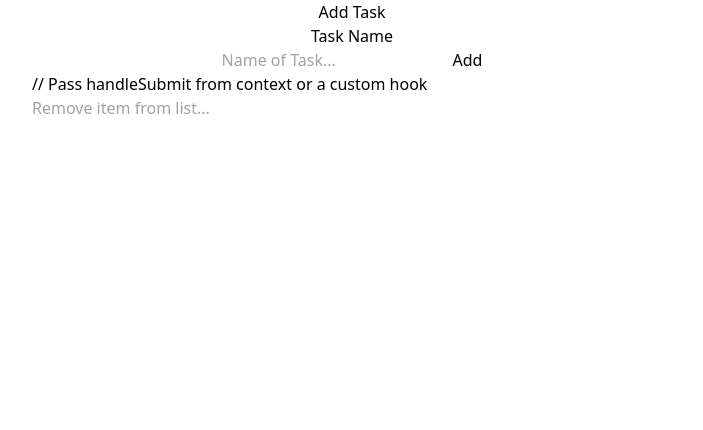
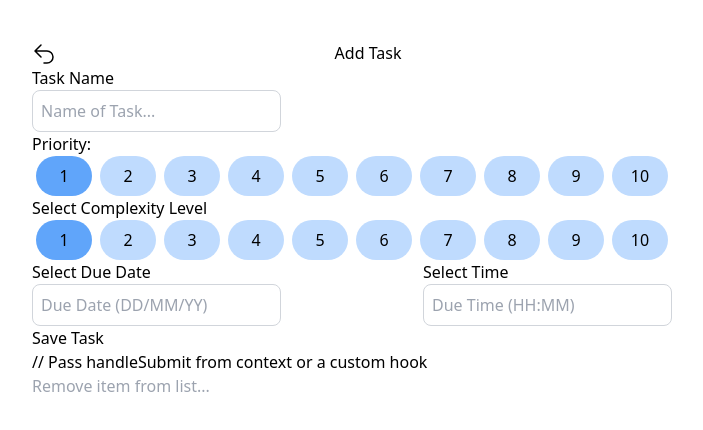
Before and after one commit to Jflo25/todo-app, a React (Create React App) app: page /addTask in a window 1280 px wide. Shown: the top 430 px of the page, without its empty margins (288-991 px from the left). Built offline with nearby package versions, Linux system fonts and the light colour scheme.

Commit message:
changes to form component

```diff
--- a/src/components/Form.jsx
+++ b/src/components/Form.jsx
@@ -1,30 +1,155 @@
-import React, { useState } from 'react';
+import React, { useState, useContext } from 'react';
+import { TodoContext } from '../contexts/todoProvider';
+import Priority from './priority'; // Import the Priority component
 
-const Form = ({ onSubmit }) => {
-   const [inputValue, setInputValue] = useState('');
+const Form = ({ onSaveTask }) => {
+   const [taskName, setTaskName] = useState('');
+   const [priority, setPriority] = useState('1');
+   const [complexity, setComplexity] = useState('1');
+   const [dueDate, setDueDate] = useState('');
+   const [dueTime, setDueTime] = useState('');
+   const [checklistItems, setChecklistItems] = useState([]);
+   const [tags, setTags] = useState([]);
+   const [newChecklistItem, setNewChecklistItem] = useState('');
+   const [newTag, setNewTag] = useState('');
+
+   const priorityOptions = [1, 2, 3, 4, 5, 6, 7, 8, 9, 10];
+   const complexityOptions = [1, 2, 3, 4, 5, 6, 7, 8, 9, 10];
+
+   //TIME FUNCTIONS
+   const handleDueDateChange = (e) => {
+      const newDate = e.target.value;
+      // Add validation here if needed
+      setDueDate(newDate);
+   };
+   const handleDueTimeChange = (e) => {
+      const newTime = e.target.value;
+      // Add validation here if needed
+      setDueTime(newTime);
+   };
+
 
    const handleSubmit = (e) => {
       e.preventDefault();
-      if (inputValue.trim()) {
-         onSubmit(inputValue);
-         setInputValue('');
+      if (taskName.trim()) {
+         onSaveTask(taskName);
+         setTaskName('');
       }
+      const newTask = {
+         name: taskName,
+         priority,
+         complexity,
+         dueDate,
+         dueTime,
+         checklistItems,
+         tags,
+      };
+      onSaveTask(newTask); // This function will handle task saving logic
+      // Reset form fields if needed
+   };
+
+   const handleAddChecklistItem = () => {
+      setChecklistItems([...checklistItems, newChecklistItem]);
+      setNewChecklistItem('');
+   };
+
+   const handleAddTag = () => {
+      setTags([...tags, newTag]);
+      setNewTag('');
    };
 
    return (
 
-      <div className="container text-center">
-         <div className="header text-center">Add Task</div>
-         <p className=''>Task Name</p>
-         <form onSubmit={handleSubmit}>
+      <div className="container text-center mt-10 h-3/4 ">
+         <div className="header text-center flex ">
+            <button className="return-icon">
+               <svg
+                  xmlns="http://www.w3.org/2000/svg"
+                  viewBox="0 0 24 24"
+                  fill="currentColor"
+                  className="w-6 h-6 inline-block mr-2"
+               >
+                  <path
+                     fillRule="evenodd"
+                     d="M9.53 2.47a.75.75 0 0 1 0 1.06L4.81 8.25H15a6.75 6.75 0 0 1 0 13.5h-3a.75.75 0 0 1 0-1.5h3a5.25 5.25 0 1 0 0-10.5H4.81l4.72 4.72a.75.75 0 1 1-1.06 1.06l-6-6a.75.75 0 0 1 0-1.06l6-6a.75.75 0 0 1 1.06 0Z"
+                     clipRule="evenodd"
+                  />
+               </svg>
+            </button>
+            <h1 className='text-center w-1/4 m-auto'>Add Task</h1>
+         </div>
+
+         <p className='text-left'>Task Name</p>
+         <form onSubmit={handleSubmit} className='text-left'>
+            {/* INPUT TASK */}
             <input
                type="text"
                placeholder="Name of Task... "
-               value={inputValue}
-               onChange={(e) => setInputValue(e.target.value)}
-               className=' '
+               value={taskName}
+               onChange={(e) => setTaskName(e.target.value)}
+               className="rounded-lg border-gray-300 border p-2"
             />
-            <button type="submit">Add</button>
+            {/* PRIORITIY OF TASK */}
+            <div className='task-priority'>
+               <label>Priority:</label>
+               <div className="flex">
+                  {priorityOptions.map((option) => (
+                     <button
+                        key={option}
+                        type="button"
+                        className={`flex-grow font-medium rounded-full py-2 w-1/12 text-1xl mx-1 ${priority === option.toString() ? 'bg-blue-400' : 'bg-blue-200'
+                           }`}
+                        onClick={() => setPriority(option.toString())}
+                     >
+                        {option}
+                     </button>
+                  ))}
+               </div>
+            </div>
+            {/* COMPLEXITY OF TASK */}
+            <div className='task-complexity'>
+               <label> Select Complexity Level</label>
+               <div className="flex">
+                  {complexityOptions.map((option) => (
+                     <button
+                        key={option}
+                        type="button"
+                        className={`flex-grow font-medium rounded-full py-2 w-1/12 text-1xl mx-1 ${complexity === option.toString() ? 'bg-blue-400' : 'bg-blue-200'
+                           }`}
+                        onClick={() => setComplexity(option.toString())}
+                     >
+                        {option}
+                     </button>
+                  ))}
+               </div>
+            </div>
+            <div className="task-due-dates flex justify-between">
+               <div className="due-date">
+                  <h3>Select Due Date</h3>
+                  <input
+                     type="text"
+                     placeholder="Due Date (DD/MM/YY)"
+                     value={dueDate}
+                     onChange={handleDueDateChange}
+                     className="rounded-lg border-gray-300 border p-2"
+                  />
+               </div>
+               <div className="time">
+                  <h3>Select Time</h3>
+                  <div className="display-time">
+                     <input
+                        type="text"
+                        placeholder="Due Time (HH:MM)"
+                        value={dueTime}
+                        onChange={handleDueTimeChange}
+                        className="rounded-lg border-gray-300 border p-2"
+                     />
+                  </div>
+               </div>
+            </div>
+            <button type="submit" className="...">
+               Save Task
+            </button>
          </form>
 
       </div>
```
